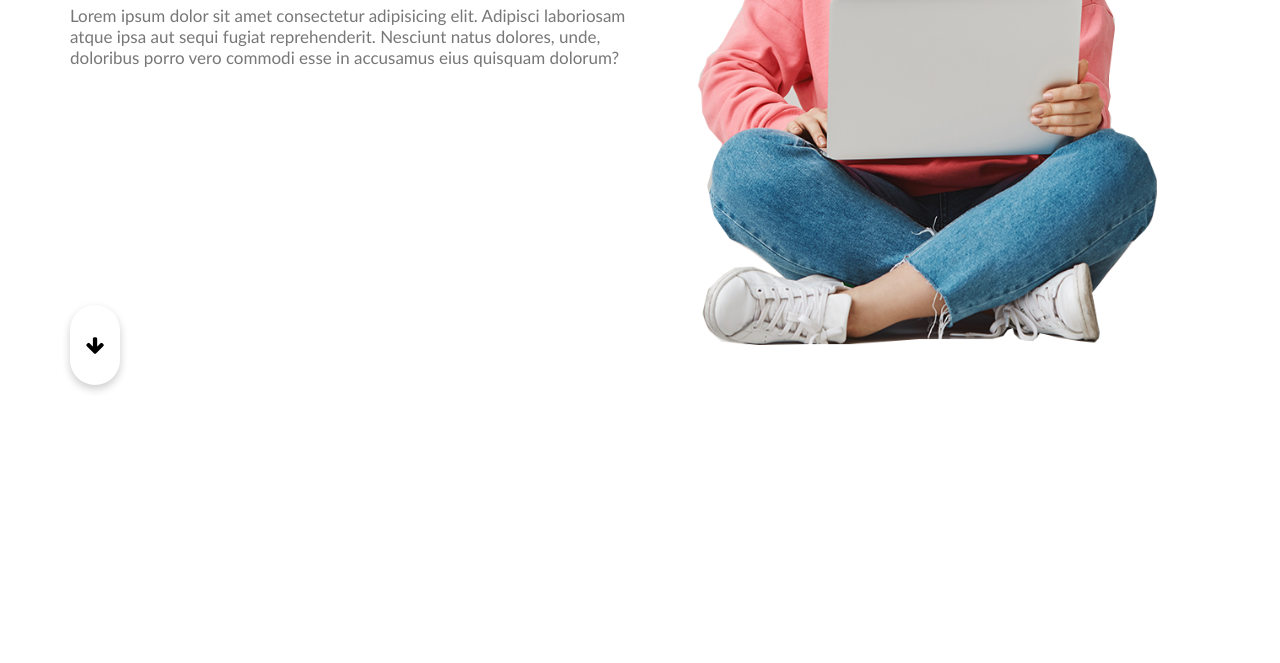
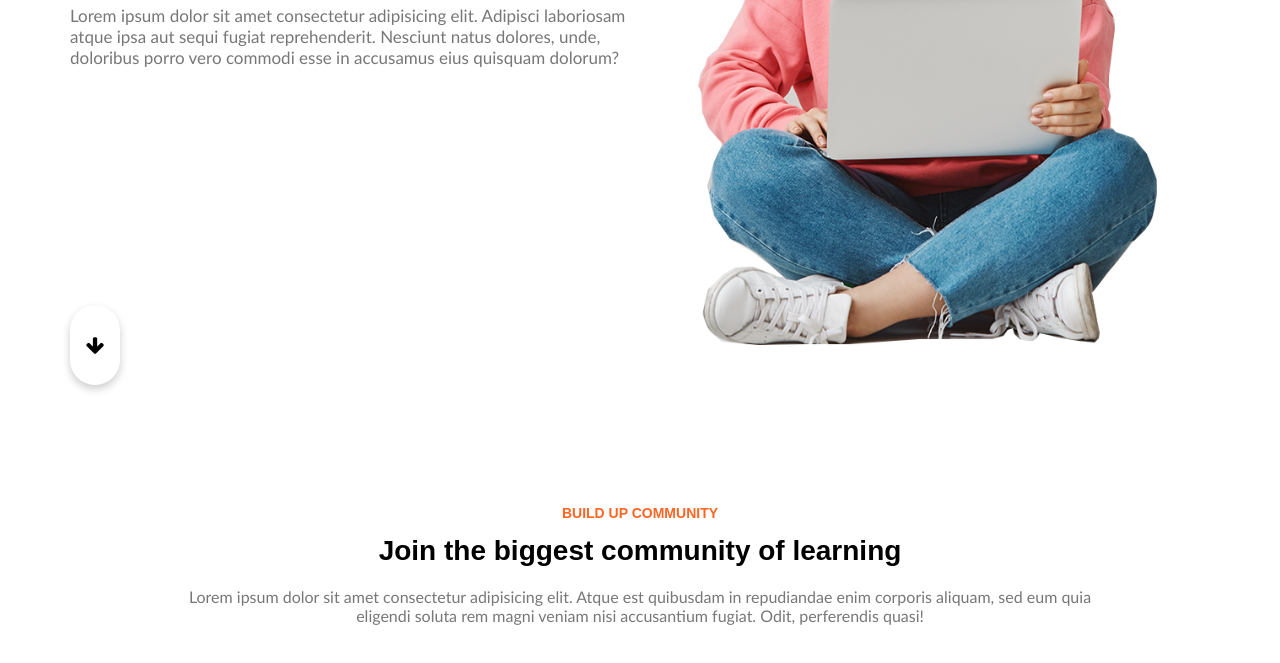
Before and after one commit to belauzas/learn-guru, a website: page index.html in a window 1280 px wide. Shown: the part 526-1189 px from the top of the page. Before the commit the page ends 971 px from the top, so only its background shows below. Drawn offline with Linux system fonts and the light colour scheme.

Commit message:
Community section texts #9

```diff
--- a/css/base/base.css
+++ b/css/base/base.css
@@ -16,3 +16,26 @@ body {
     font-family: 'Gill Sans', 'Gill Sans MT', Calibri, 'Trebuchet MS',
         sans-serif;
 }
+
+.center {
+    text-align: center;
+}
+
+.section-title {
+    margin-bottom: 1em;
+    font-family: Arial, Helvetica, sans-serif;
+    font-size: 14px;
+    font-weight: bold;
+    text-transform: uppercase;
+    color: var(--primary-color);
+}
+.section-subtitle {
+    margin-bottom: 0.7em;
+    font-family: Arial, Helvetica, sans-serif;
+    font-size: 28px;
+    font-weight: bold;
+}
+.section-description {
+    padding: 0 10%;
+    color: #777;
+}
--- a/index.html
+++ b/index.html
@@ -53,6 +53,16 @@
             <div class="scroll fa fa-arrow-down"></div>
         </div>
     </section>
+
+    <section class="container">
+        <div class="row">
+            <div class="col-12 center">
+                <h2 class="section-title">Build up community</h2>
+                <p class="section-subtitle">Join the biggest community of learning</p>
+                <p class="section-description">Lorem ipsum dolor sit amet consectetur adipisicing elit. Atque est quibusdam in repudiandae enim corporis aliquam, sed eum quia eligendi soluta rem magni veniam nisi accusantium fugiat. Odit, perferendis quasi!</p>
+            </div>
+        </div>
+    </section>
 </body>
 
 </html>
```
Also changed, not shown: img/world-map.png (added).
